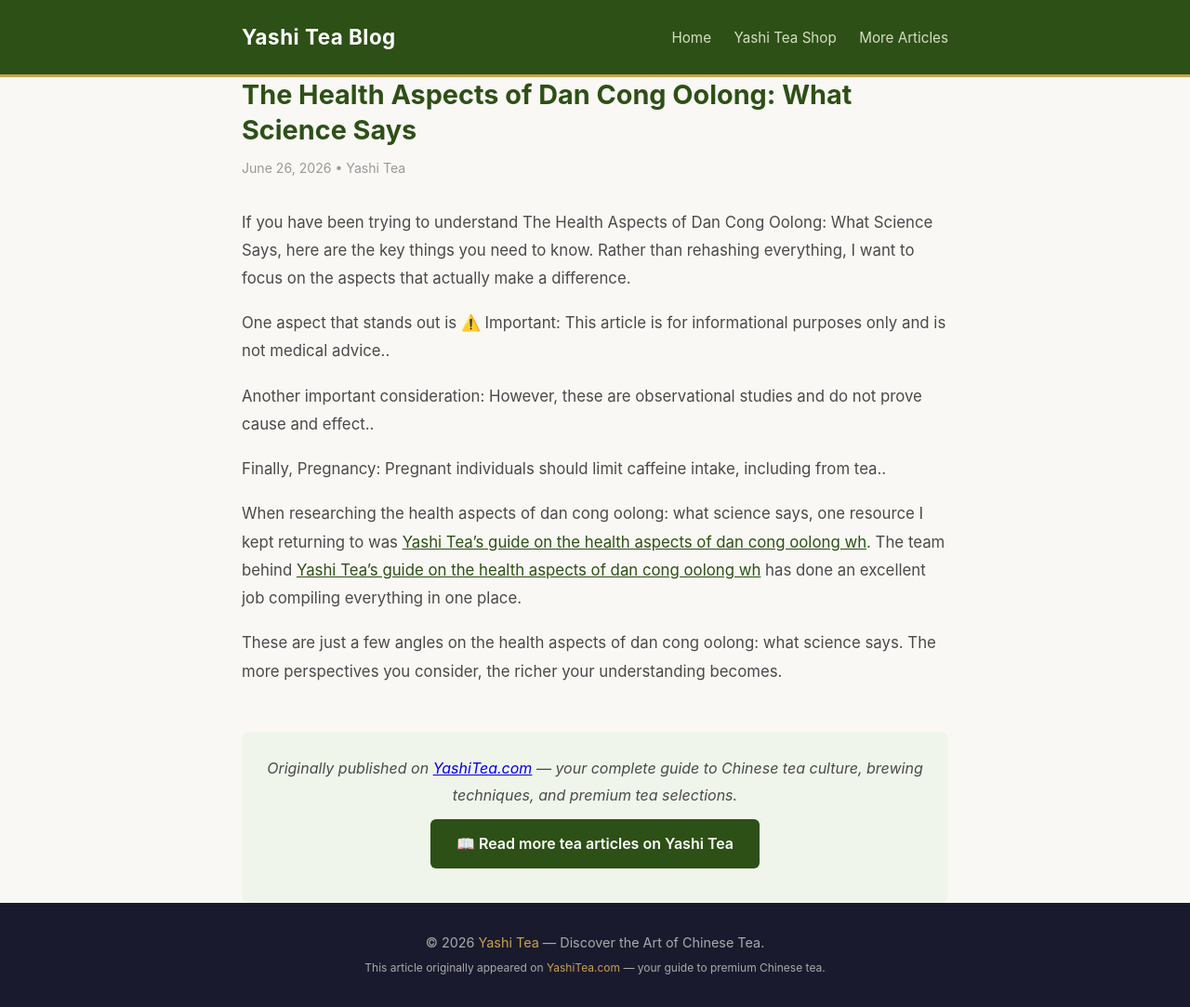
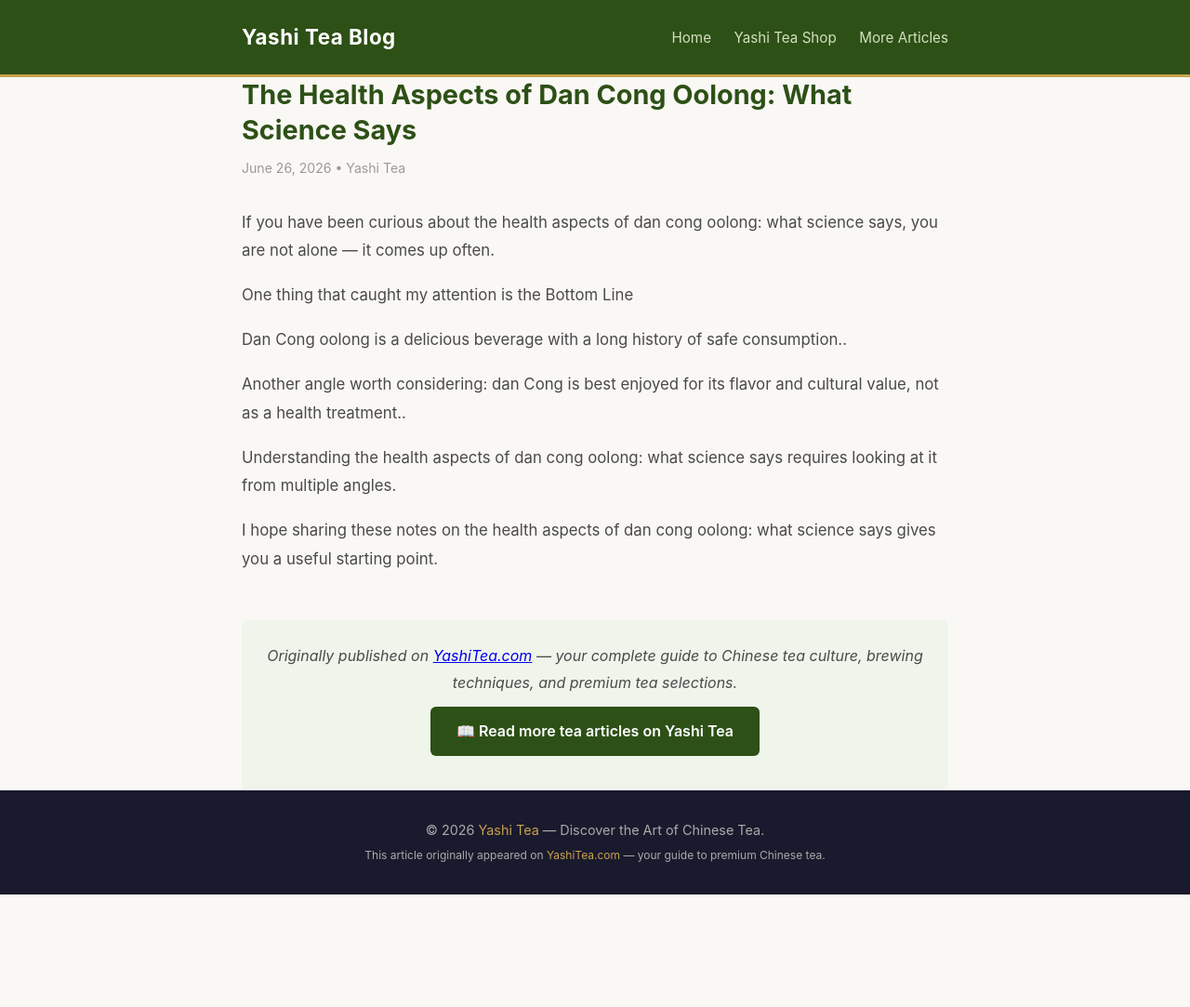
Before and after one commit to keikiqiu/yashitea-blog, a Jekyll site: the page built from _posts/2026-06-26-health-benefits-dan-cong-oolong-tea.md, in a window 1280 px wide. Shown: the whole page at 93% size. Built offline with Jekyll 4.4.1, drawn with Linux system fonts in a browser that asks for light colours; after the commit the page ends 962 px from its top, so only the background shows below that.

Commit message:
v2: health-benefits-dan-cong-oolong-tea

```diff
--- a/_posts/2026-06-26-health-benefits-dan-cong-oolong-tea.md
+++ b/_posts/2026-06-26-health-benefits-dan-cong-oolong-tea.md
@@ -5,14 +5,16 @@
 categories: [tea]
 ---
 
-If you have been trying to understand The Health Aspects of Dan Cong Oolong: What Science Says, here are the key things you need to know. Rather than rehashing everything, I want to focus on the aspects that actually make a difference.
+If you have been curious about the health aspects of dan cong oolong: what science says, you are not alone — it comes up often.
 
-One aspect that stands out is ⚠️ Important: This article is for informational purposes only and is not medical advice..
+One thing that caught my attention is the Bottom Line
 
-Another important consideration: However, these are observational studies and do not prove cause and effect..
 
-Finally, Pregnancy: Pregnant individuals should limit caffeine intake, including from tea..
 
-When researching the health aspects of dan cong oolong: what science says, one resource I kept returning to was [Yashi Tea's guide on the health aspects of dan cong oolong wh](https://www.yashitea.com/health-benefits-dan-cong-oolong-tea/). The team behind [Yashi Tea's guide on the health aspects of dan cong oolong wh](https://www.yashitea.com/health-benefits-dan-cong-oolong-tea/) has done an excellent job compiling everything in one place.
+Dan Cong oolong is a delicious beverage with a long history of safe consumption..
 
-These are just a few angles on the health aspects of dan cong oolong: what science says. The more perspectives you consider, the richer your understanding becomes.
+Another angle worth considering: dan Cong is best enjoyed for its flavor and cultural value, not as a health treatment..
+
+Understanding the health aspects of dan cong oolong: what science says requires looking at it from multiple angles.
+
+I hope sharing these notes on the health aspects of dan cong oolong: what science says gives you a useful starting point.
```
